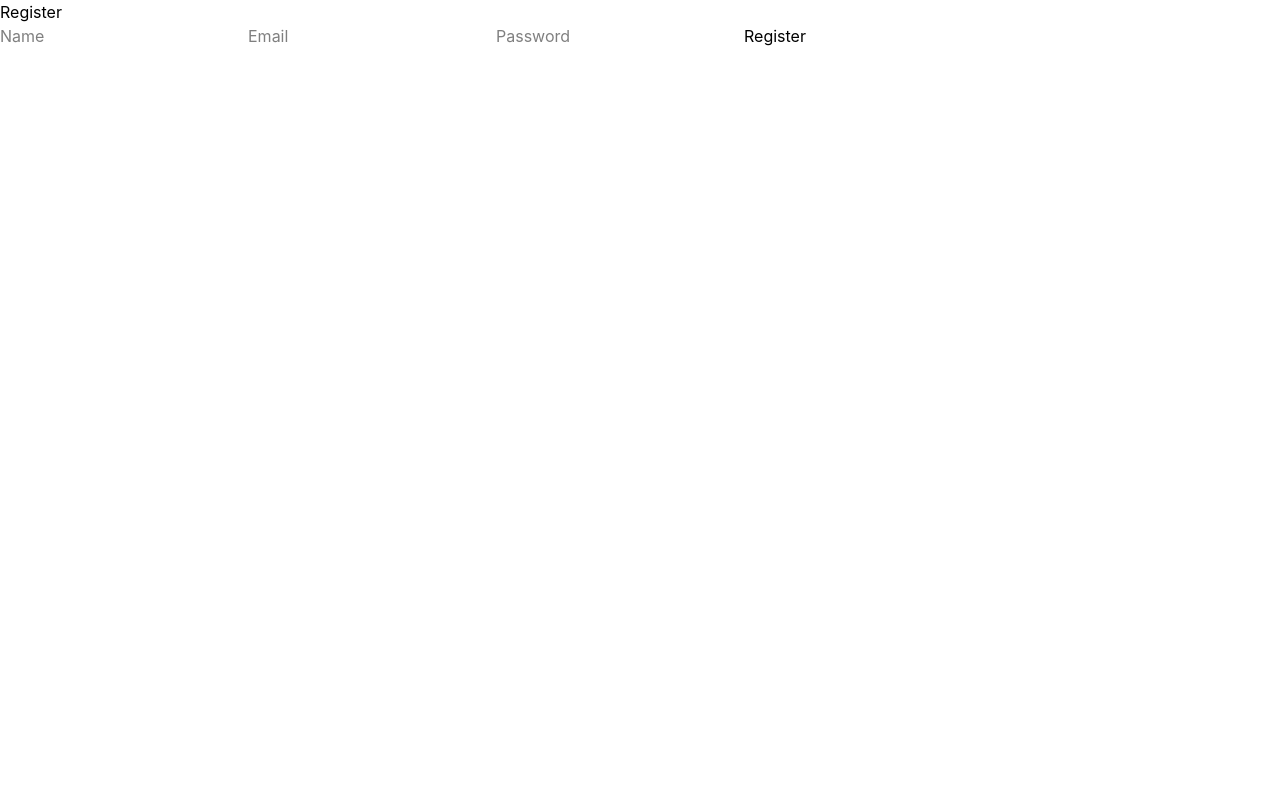
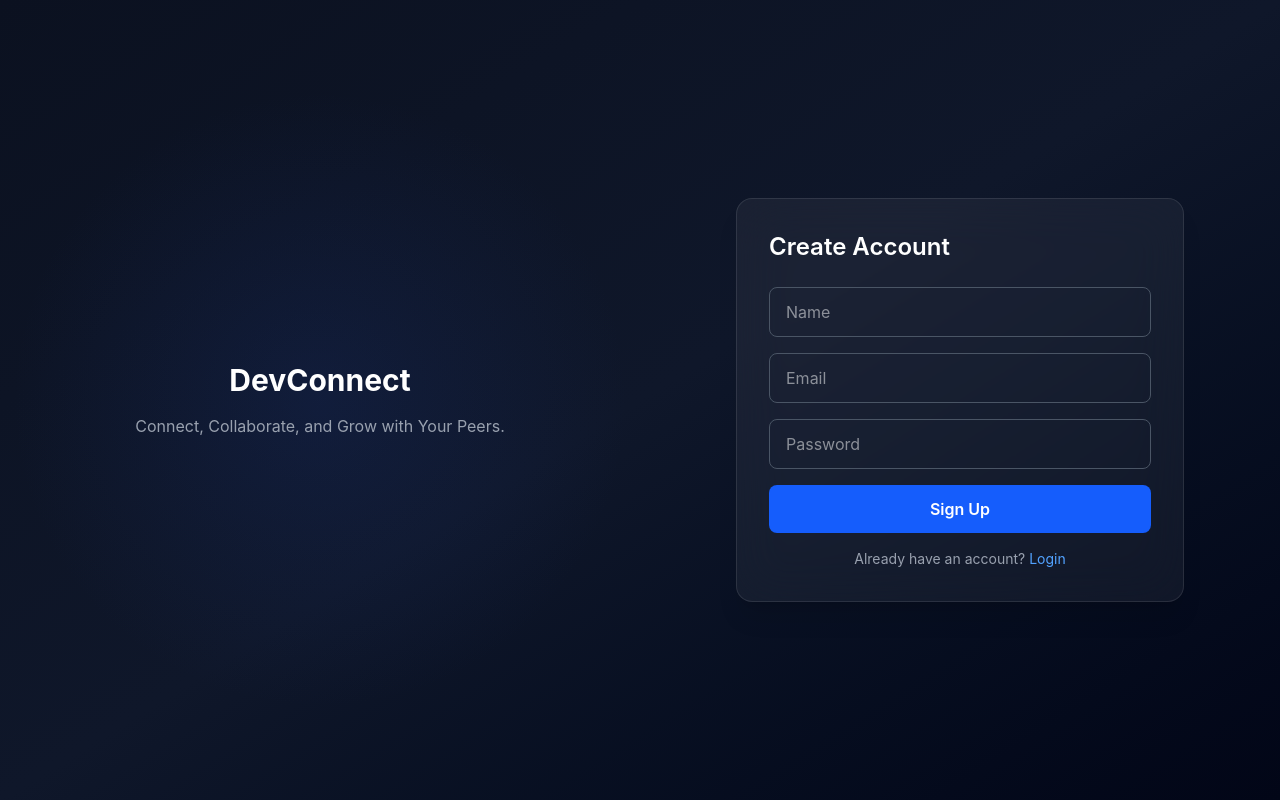
Before and after one commit to Khanqueror456/DevConnect, a React (Vite) app in the folder frontend/: page /register in a window 1280 px wide. Built offline with nearby package versions, Linux system fonts and the light colour scheme; no server answers.

Commit message:
Fix Add Post Bug

```diff
--- /dev/null
+++ b/frontend/src/components/AuthLayout.jsx
@@ -0,0 +1,24 @@
+export default function AuthLayout({ leftContent, children }) {
+    return (
+        <div className="flex min-h-screen bg-gradient-to-br from-[#0b1120] via-[#0f172a] to-[#020617] text-white">
+
+            {/* LEFT SIDE */}
+            <div className="hidden lg:flex w-1/2 justify-center items-center p-16 relative">
+
+                <div className="absolute inset-0 opacity-20 bg-[radial-gradient(circle_at_center,#1e3a8a,transparent_60%)]">
+                </div>
+                <div className="relative z-10 text-center max-w-md">
+                    {leftContent}
+                </div>
+            </div>
+
+            {/* RIGHT SIDE */}
+            <div className="flex w-full lg:w-1/2 items-center justify-center p-8">
+                <div className="w-full max-w-md bg-white/5 backdrop-blur-xl border border-white/10 rounded-2xl p-8 shadow-xl">
+                {children}
+                </div>
+            </div>
+
+        </div>
+    );
+}
--- a/frontend/src/components/CreatePost.jsx
+++ b/frontend/src/components/CreatePost.jsx
@@ -8,36 +8,48 @@ export default function CreatePost({ onPostCreated }) {
     const handleSubmit = async (e) => {
         e.preventDefault();
 
+        console.log("Look at the content", content);
+
         if (!content.trim()) return;
 
         try {
             const res = await api.post("/posts", { content });
+            console.log(res.data.post._id);
             const res2 = await api.get(`/posts/${res.data.post._id}`);
 
-            const newPost = res2.data.post;
+            const newPost = res2.data;
+
+            console.log("The new post is", newPost);
 
             // Add new post to feed;
             onPostCreated(newPost);
 
             setContent("");
-        } catch(error) {
+        } catch (error) {
             console.error(error);
             alert("Failed to create post");
         }
     };
 
     return (
-
+        <div className="bg-white/5 border border-white/10 rounded-xl p-4 mb-6 backdrop-blur">
             <form onSubmit={handleSubmit} className="mb-5">
                 <textarea
                     placeholder="Share something..."
                     value={content}
                     onChange={(e) => setContent(e.target.value)}
                     rows="3"
-                className="w-full"
+                    className="w-full bg-transparent outline-none resize-none text-gray-200 placeholder-gray-500"
                 />
 
-            <button className="px-2 py-1 bg-blue-500 text-white rounded-md hover:cursor-pointer" type="submit">Post</button>
+                <div className="flex justify-end mt-3">
+
+                    <button type="submit" className="bg-blue-600 hover:bg-blue-700 px-5 py-2 rounded-lg font-medium">
+                        Post
+                    </button>
+                </div>
             </form>
+
+        </div>
     );
 }
--- a/frontend/src/components/Navbar.jsx
+++ b/frontend/src/components/Navbar.jsx
@@ -0,0 +1,31 @@
+export default function Navbar() {
+  return (
+    <div className="border-b border-gray-800 bg-[#020617]">
+
+      <div className="max-w-6xl mx-auto px-6 py-4 flex justify-between items-center">
+
+        <h1 className="text-xl font-semibold text-blue-400">
+          DevConnect
+        </h1>
+
+        <div className="flex gap-6 text-gray-400">
+
+          <button className="hover:text-white">
+            Feed
+          </button>
+
+          <button className="hover:text-white">
+            Connections
+          </button>
+
+          <button className="hover:text-white">
+            Profile
+          </button>
+
+        </div>
+
+      </div>
+
+    </div>
+  );
+}
--- a/frontend/src/components/PostCard.jsx
+++ b/frontend/src/components/PostCard.jsx
@@ -1,7 +1,7 @@
 import api from "../api/axios";
 import CommentSection from "./CommentSection";
 
-const PostCard = ({ post, onPostUpdate }) => {
+const PostCard = ({ post, onPostUpdate, onDeletePost }) => {
 
     const handleLike = async () => {
         try {
@@ -13,6 +13,15 @@ const PostCard = ({ post, onPostUpdate }) => {
         }
     };
 
+    const handleDelete = async () => {
+        try {
+            await api.delete(`/posts/${post._id}`);
+            onDeletePost(post._id);
+        } catch (error) {
+            console.log(error);
+        }
+    }
+
     return (
         <div className='border border-gray-400 p-3 mb-3 rounded-md'>
             <h4>{post.author?.name || "User"}</h4>
@@ -20,6 +29,7 @@ const PostCard = ({ post, onPostUpdate }) => {
             <button onClick={handleLike}>
                 {post.isLikedByMe ? "❤️ Liked" : "👍 Like"}
             </button>
+            <button onClick={handleDelete} className="ml-2.5">🗑 Delete</button>
             <div className="text-md text-gray-400">
                 <span>Likes : {post.likes.length}</span>
                 <span className='ml-[10px]'>Comments: {post.comments.length}</span>
--- a/frontend/src/pages/Login.jsx
+++ b/frontend/src/pages/Login.jsx
@@ -1,64 +1,82 @@
 import { useState } from "react";
-import { useNavigate } from "react-router-dom";
+import AuthLayout from "../components/AuthLayout";
 import api from "../api/axios";
 import { useAuth } from "../context/AuthContext";
+import { useNavigate, Link } from "react-router-dom";
 
-const Login = () => {
+export default function Login() {
+
+  const [email,setEmail] = useState("");
+  const [password,setPassword] = useState("");
+
+  const { setUser } = useAuth();
   const navigate = useNavigate();
-    const {setUser} = useAuth();
 
-    const [form, setForm] = useState({
-        email : "",
-        password : ""
-    });
-
-    const handleChange = (e) => {
-        setForm({
-            ...form,
-            [e.target.name] : e.target.value
-        });
-    };
-
-    const handleSubmit = async (e) => {
+  const handleLogin = async (e) => {
     e.preventDefault();
 
     try {
-            const res = await api.post("/auth/login", form);
+      const res = await api.post("/auth/login",{email,password});
 
       setUser(res.data.user);
 
       navigate("/");
-        } catch (error) {
-            alert(error.response?.data?.message || "Login failed");
+    } catch(err){
+      alert("Login failed");
     }
   };
 
   return (
-        <div>
-            <h2>Login</h2>
+    <AuthLayout
+      leftContent={
+        <>
+          <h1 className="text-4xl font-bold mb-4">
+            Welcome Back, Developer!
+          </h1>
 
-            <form onSubmit={handleSubmit}>
+          <p className="text-gray-400">
+            Connect, Collaborate, and Grow with Your Peers.
+          </p>
+        </>
+      }
+    >
+
+      <h2 className="text-2xl font-semibold mb-6">Sign In</h2>
+
+      <form onSubmit={handleLogin} className="space-y-4">
 
         <input
           type="email"
-                name="email"
-                placeholder="Email"
-                value={form.email}
-                onChange={handleChange}
+          placeholder="Email Address"
+          value={email}
+          onChange={(e)=>setEmail(e.target.value)}
+          className="w-full bg-transparent border border-gray-600 rounded-lg px-4 py-3 focus:outline-none focus:border-blue-500"
         />
 
         <input
           type="password"
-                name="password"
           placeholder="Password"
-                value={form.password}
-                onChange={handleChange}
+          value={password}
+          onChange={(e)=>setPassword(e.target.value)}
+          className="w-full bg-transparent border border-gray-600 rounded-lg px-4 py-3 focus:outline-none focus:border-blue-500"
         />
 
-                <button type="submit">Login</button>
+        <button
+          type="submit"
+          className="w-full bg-blue-600 hover:bg-blue-700 transition rounded-lg py-3 font-semibold"
+        >
+          Sign In
+        </button>
+
       </form>
-        </div>
+
+      <p className="text-sm text-gray-400 mt-4 text-center">
+        Don't have an account?{" "}
+        <Link to="/register" className="text-blue-400 hover:underline">
+          Sign Up
+        </Link>
+      </p>
+
+    </AuthLayout>
   );
-};
-
-export default Login;
+}
--- a/frontend/src/pages/Register.jsx
+++ b/frontend/src/pages/Register.jsx
@@ -1,68 +1,83 @@
 import { useState } from "react";
-import { useNavigate } from "react-router-dom";
+import AuthLayout from "../components/AuthLayout";
 import api from "../api/axios";
+import { useNavigate, Link } from "react-router-dom";
 
-const Register = () => {
+export default function Register(){
+
+  const [name,setName] = useState("");
+  const [email,setEmail] = useState("");
+  const [password,setPassword] = useState("");
+
   const navigate = useNavigate();
 
-    const [form, setForm] = useState({
-        name: "",
-        email: "",
-        password: ""
-    });
-
-    const handleChange = (e) => {
-        setForm({
-            ...form,
-            [e.target.name]: e.target.value
-        });
-    };
-
-    const handleSubmit = async (e) => {
+  const handleRegister = async (e)=>{
     e.preventDefault();
 
-        try {
-            await api.post("/auth/register", form);
-            alert("Registration successful");
+    try{
+      await api.post("/auth/register",{name,email,password});
       navigate("/login");
-        } catch (error) {
-            alert(error.response?.data?.message || "Registration failed");
+    }catch(err){
+      alert("Registration failed");
     }
   };
 
-    return (
-        <div>
-            <h2>Register</h2>
+  return(
+    <AuthLayout
+      leftContent={
+        <>
+          <h1 className="text-3xl font-bold mb-4">
+            DevConnect
+          </h1>
 
-            <form onSubmit={handleSubmit}>
+          <p className="text-gray-400">
+            Connect, Collaborate, and Grow with Your Peers.
+          </p>
+        </>
+      }
+    >
+
+      <h2 className="text-2xl font-semibold mb-6">Create Account</h2>
+
+      <form onSubmit={handleRegister} className="space-y-4">
+
         <input
-                    type="text"
-                    name="name"
           placeholder="Name"
-                    value={form.name}
-                    onChange={handleChange}
+          value={name}
+          onChange={(e)=>setName(e.target.value)}
+          className="w-full bg-transparent border border-gray-600 rounded-lg px-4 py-3 focus:outline-none focus:border-blue-500"
         />
 
         <input
-                    type="email"
-                    name="email"
           placeholder="Email"
-                    value={form.email}
-                    onChange={handleChange}
+          value={email}
+          onChange={(e)=>setEmail(e.target.value)}
+          className="w-full bg-transparent border border-gray-600 rounded-lg px-4 py-3"
         />
 
         <input
           type="password"
-                    name="password"
           placeholder="Password"
-                    value={form.password}
-                    onChange={handleChange}
+          value={password}
+          onChange={(e)=>setPassword(e.target.value)}
+          className="w-full bg-transparent border border-gray-600 rounded-lg px-4 py-3"
         />
 
-                <button type="submit">Register</button>
+        <button
+          className="w-full bg-blue-600 hover:bg-blue-700 transition rounded-lg py-3 font-semibold"
+        >
+          Sign Up
+        </button>
+
       </form>
-        </div>
+
+      <p className="text-sm text-gray-400 mt-4 text-center">
+        Already have an account?{" "}
+        <Link to="/login" className="text-blue-400 hover:underline">
+          Login
+        </Link>
+      </p>
+
+    </AuthLayout>
   );
-};
-
-export default Register;
+}
```
Also changed, not shown: frontend/src/components/CommentSection.jsx (+17 -3 lines), frontend/src/pages/Feed.jsx (+17 -3 lines), frontend/src/components/InputField.jsx (added), frontend/src/components/LeftPanel.jsx (added), frontend/src/components/SocialLogin.jsx (added). Lines whose indentation alone changed are shown as unchanged.
